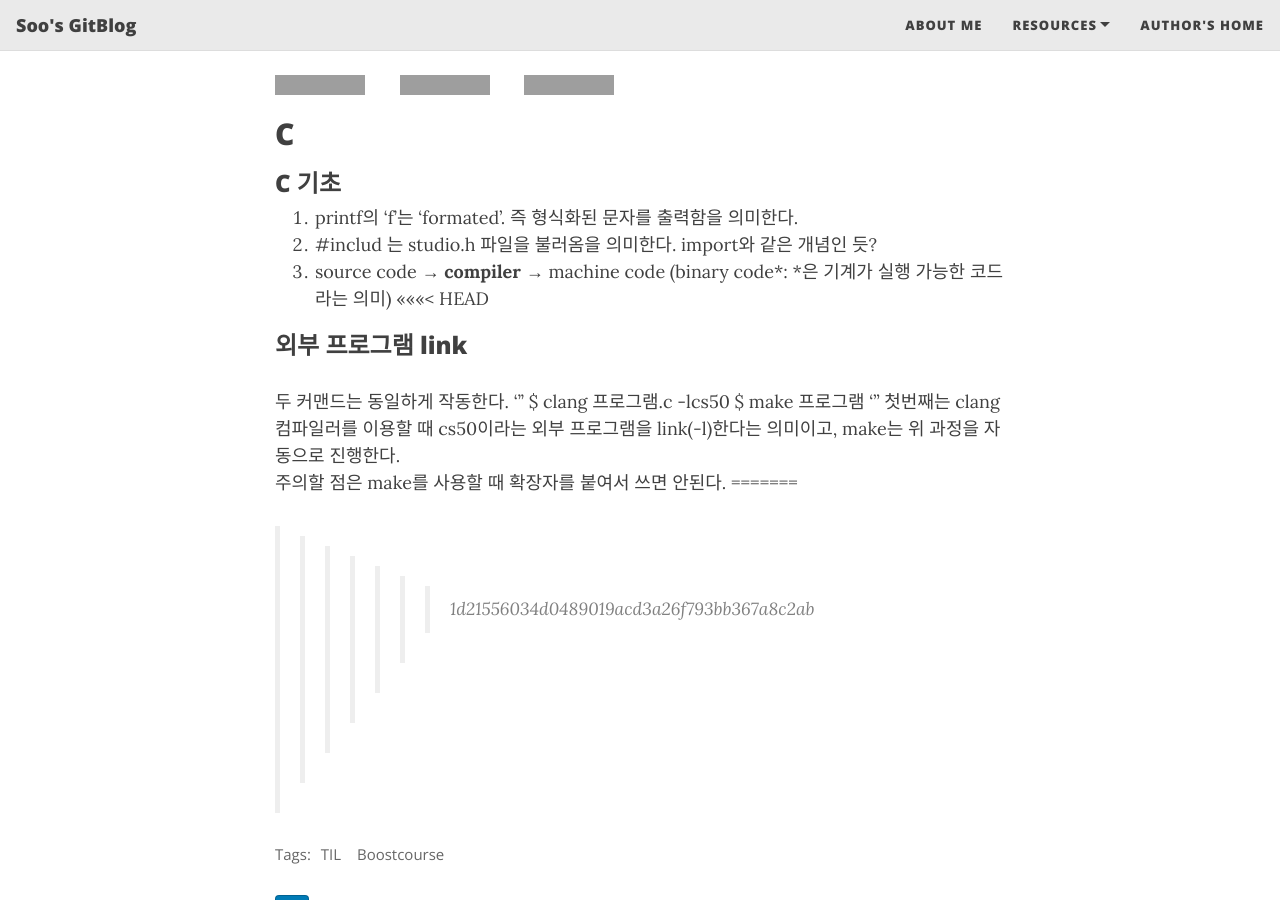
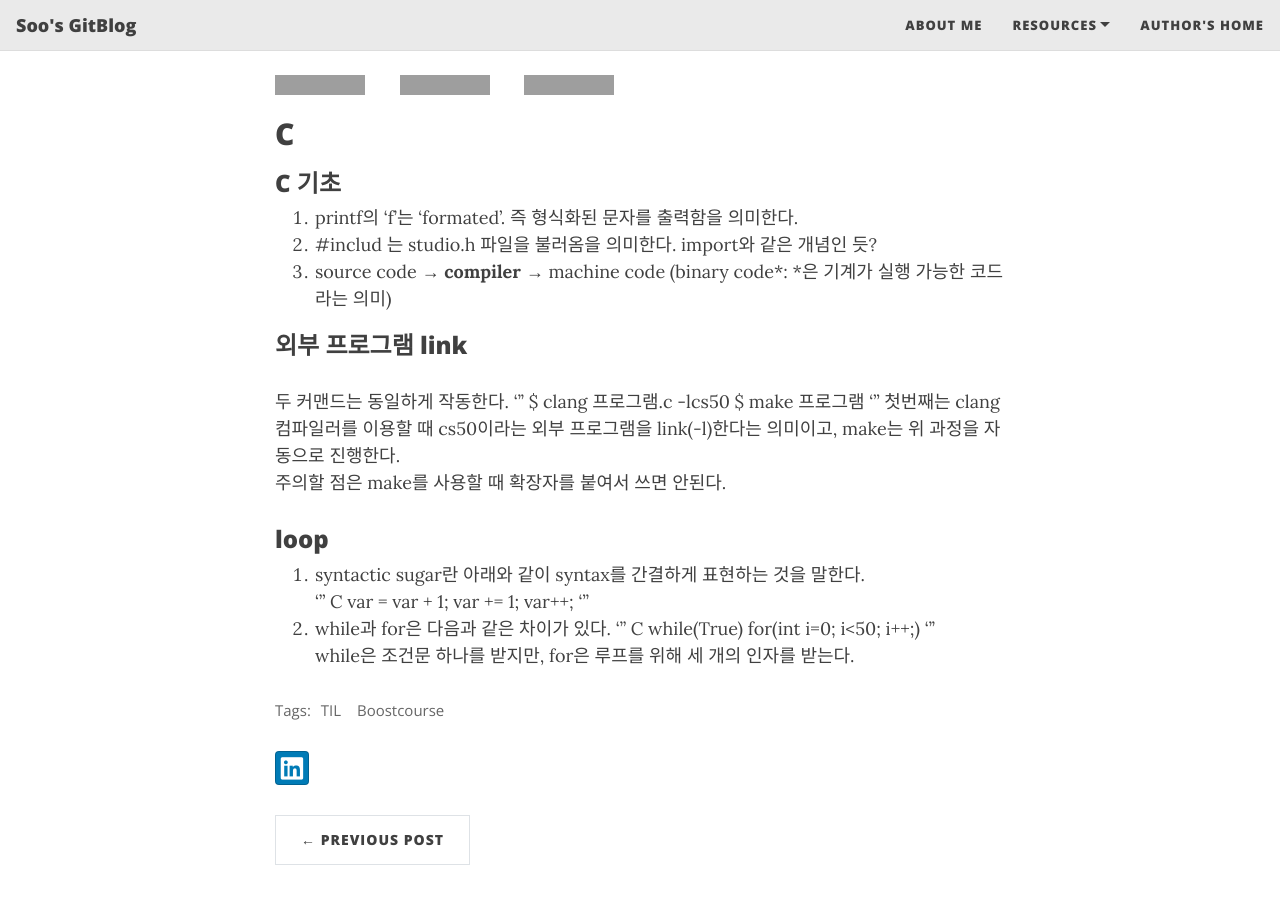
Before and after one commit to Soo-Im/Soo-Im.github.io, a Jekyll site: the page built from _posts/2021-01-14-Boostcourse-2.md, in a window 1280 px wide and 900 px high, scrolled down 227 px. Built offline with Jekyll 4.4.1, drawn with Linux system fonts in a browser that asks for light colours; nearby versions of some CDN libraries; grey boxes are pictures that could not be loaded.

Commit message:
0117thirdclass

```diff
--- a/_posts/2021-01-14-Boostcourse-2.md
+++ b/_posts/2021-01-14-Boostcourse-2.md
@@ -13,7 +13,6 @@ comments: true
 1. printf의 'f'는 'formated'. 즉 형식화된 문자를 출력함을 의미한다.
 2. &#35;includ <studio.h>는 studio.h 파일을 불러옴을 의미한다. import와 같은 개념인 듯?
 3. source code &#8594; **compiler** &#8594; machine code (binary code*: *은 기계가 실행 가능한 코드라는 의미)
-<<<<<<< HEAD
 
 ### 외부 프로그램 link
 두 커맨드는 동일하게 작동한다.
@@ -23,5 +22,17 @@ $ make 프로그램
 '''
 첫번째는 clang 컴파일러를 이용할 때 cs50이라는 외부 프로그램을 link(-l)한다는 의미이고, make는 위 과정을 자동으로 진행한다.
 주의할 점은 make를 사용할 때 확장자를 붙여서 쓰면 안된다.
-=======
->>>>>>> 1d21556034d0489019acd3a26f793bb367a8c2ab
+
+### loop
+1. syntactic sugar란 아래와 같이 syntax를 간결하게 표현하는 것을 말한다.
+''' C
+var = var + 1;
+var += 1;
+var++;
+'''
+2. while과 for은 다음과 같은 차이가 있다.
+''' C
+while(True)
+for(int i=0; i<50; i++;)
+'''
+while은 조건문 하나를 받지만, for은 루프를 위해 세 개의 인자를 받는다.
```
